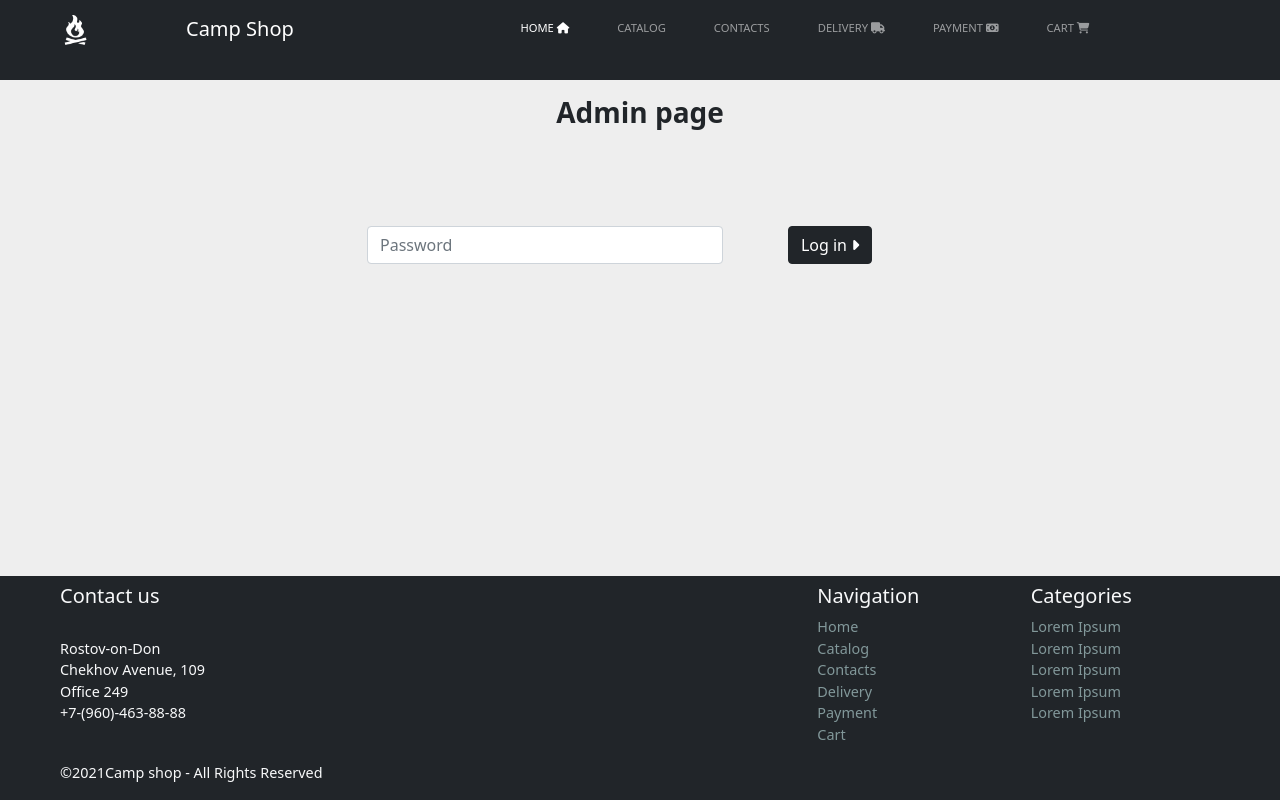
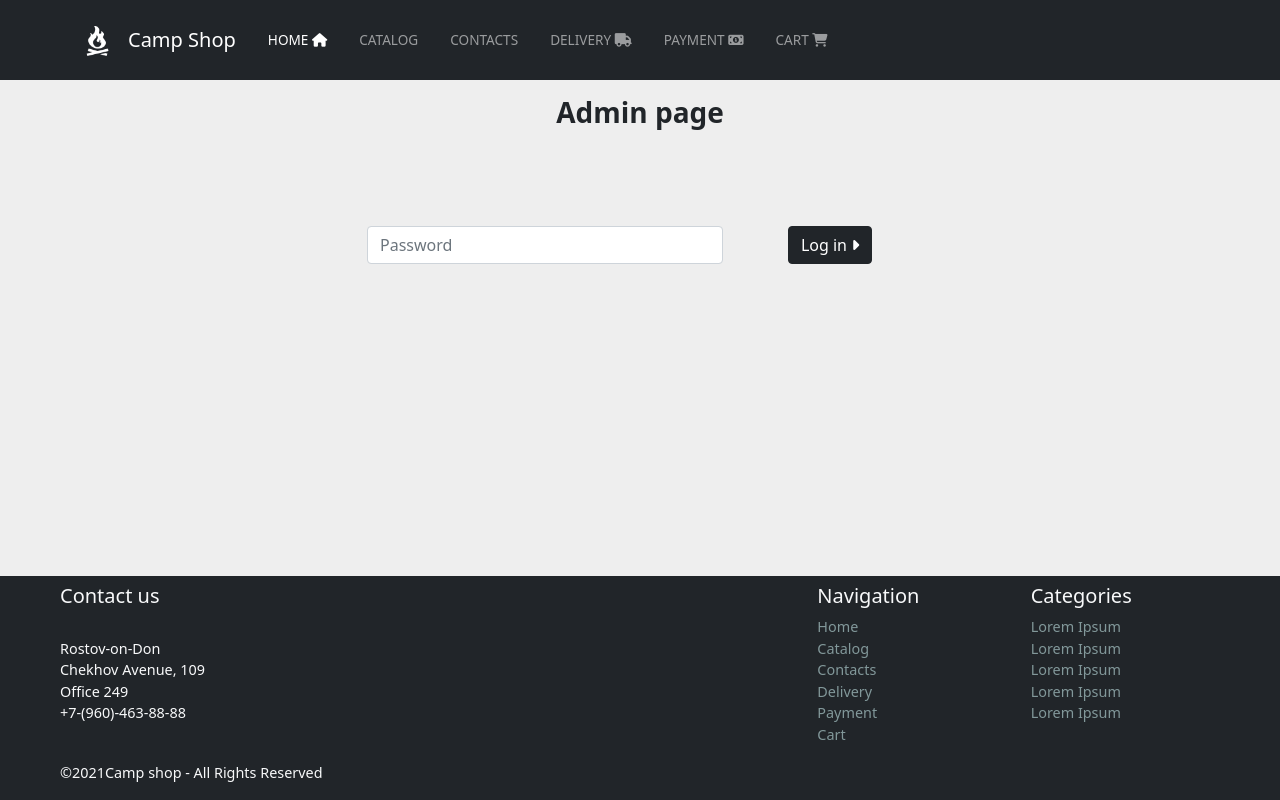
Before and after one commit to RudnevDanil/react_shop, a React (Create React App) app: page /admin in a window 1280 px wide. Built offline with nearby package versions, Linux system fonts and the light colour scheme.

Commit message:
Update Navbar.js

```diff
--- a/src/components/Navbar/Navbar.js
+++ b/src/components/Navbar/Navbar.js
@@ -5,13 +5,15 @@ import "./Navbar.css"
 
 export default function Navbar() {
     return (
-        <nav className="navbar navbar-expand-lg navbar-dark bg-dark position-sticky top-0">
-            <div className="container-fluid">
+        <div className="container h-100">
+            <nav className="navbar navbar-expand-md navbar-dark bg-dark position-sticky top-0 h-100">
+                <div className="container-fluid px-0">
 
-                <Link className="navbar-brand mx-5" to="/">
+                    <Link className="navbar-brand" to="/">
                         <img src={logo} alt='logo' style={{width:30, height: 30}} />
                     </Link>
-                <Link className="navbar-brand mx-5" to="/">
+
+                    <Link className="navbar-brand" to="/">
                         Camp Shop
                     </Link>
 
@@ -19,46 +21,66 @@ export default function Navbar() {
                             data-bs-target="#navbarSupportedContent" aria-controls="navbarSupportedContent"
                             aria-expanded="false" aria-label="Toggle navigation">
                         <span>
-                        <i className="fas fa-bars" style={{color:"#fff"}}></i>
+                            <i className="fas fa-bars" style={{color:"#fff"}}/>
                         </span>
                     </button>
 
                     <div className="collapse navbar-collapse" id="navbarSupportedContent">
-                    <ul className="navbar-nav m-auto  mb-2 mb-lg-0" style={{fontSize: "0.7rem"}}>
+                        <ul className="navbar-nav mx-auto" style={{width: "100%", fontSize: "0.85rem"}}>
 
-                        <li className="nav-item">
-                            <Link className="nav-link active text-uppercase mx-3" to="/">
-                                Home&nbsp;<i className="fas fa-home"></i>
+                            <li className="nav-item mx-lg-2">
+                                <Link className="nav-link active text-uppercase d-flex" to="/">
+                                    <div className="d-none d-lg-block">
+                                        Home&nbsp;<i className="fas fa-home"/>
+                                    </div>
+                                    <div className="d-lg-none">
+                                        Home&nbsp;
+                                    </div>
                                 </Link>
                             </li>
 
-                        <li className="nav-item">
-                            <Link className="nav-link text-uppercase mx-3" to="/catalog">
+                            <li className="nav-item mx-lg-2">
+                                <Link className="nav-link text-uppercase" to="/catalog">
                                     Catalog
                                 </Link>
                             </li>
 
-                        <li className="nav-item">
-                            <Link className="nav-link text-uppercase mx-3" to="/contacts">
+                            <li className="nav-item mx-lg-2">
+                                <Link className="nav-link text-uppercase" to="/contacts">
                                     Contacts
                                 </Link>
                             </li>
 
-                        <li className="nav-item">
-                            <Link className="nav-link text-uppercase mx-3" to="/delivery">
-                                Delivery&nbsp;<i className="fas fa-truck"></i>
+                            <li className="nav-item mx-lg-2">
+                                <Link className="nav-link text-uppercase" to="/delivery">
+                                    <div className="d-none d-lg-block">
+                                        Delivery&nbsp;<i className="fas fa-truck"/>
+                                    </div>
+                                    <div className="d-lg-none">
+                                        Delivery&nbsp;
+                                    </div>
                                 </Link>
                             </li>
 
-                        <li className="nav-item">
-                            <Link className="nav-link text-uppercase mx-3" to="/payment">
-                                Payment&nbsp;<i className="fas fa-money-bill-alt"></i>
+                            <li className="nav-item mx-lg-2">
+                                <Link className="nav-link text-uppercase" to="/payment">
+                                    <div className="d-none d-lg-block">
+                                        Payment&nbsp;<i className="fas fa-money-bill-alt"/>
+                                    </div>
+                                    <div className="d-lg-none">
+                                        Payment&nbsp;
+                                    </div>
                                 </Link>
                             </li>
 
-                        <li className="nav-item">
-                            <Link className="nav-link text-uppercase mx-3" to="/cart">
-                                Cart&nbsp;<i className="fas fa-shopping-cart"></i>
+                            <li className="nav-item mx-lg-2">
+                                <Link className="nav-link text-uppercase" to="/cart">
+                                    <div className="d-none d-lg-block">
+                                        Cart&nbsp;<i className="fas fa-shopping-cart"/>
+                                    </div>
+                                    <div className="d-lg-none">
+                                        Cart&nbsp;
+                                    </div>
                                 </Link>
                             </li>
 
@@ -66,6 +88,7 @@ export default function Navbar() {
                     </div>
                 </div>
             </nav>
+        </div>
     )
 }
 
```
Lines whose indentation alone changed are shown as unchanged.
